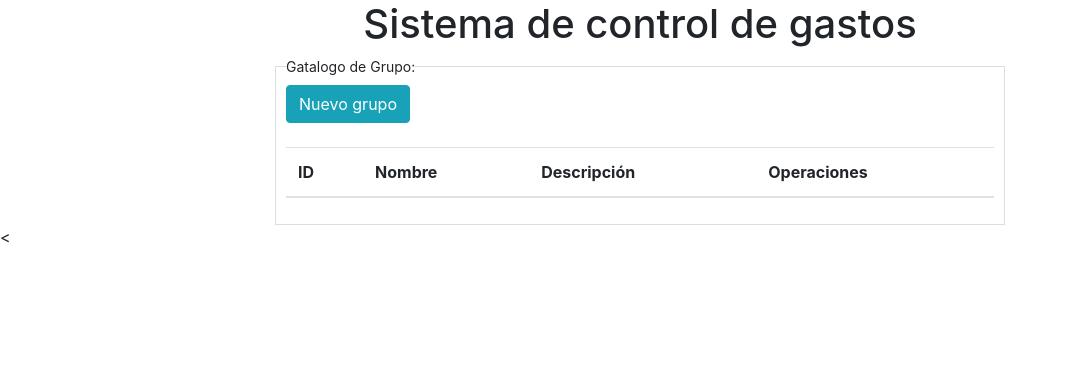
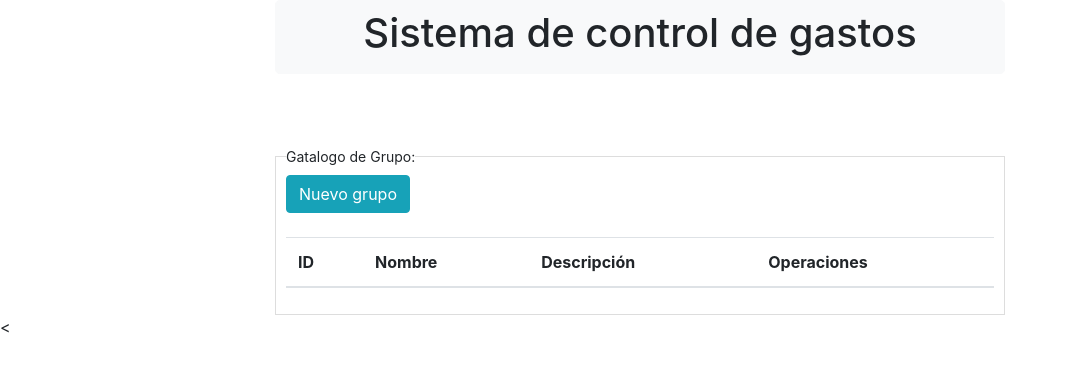
Before and after one commit to Estuardo-Sazo/proyecto-gastos-jose-, a plain HTML site: page grupos.html in a window 1280 px wide. Shown: the whole page, without its empty margins (0-1067 px from the left). Drawn offline with nearby package versions, Linux system fonts and the light colour scheme.

Commit message:
Cambios Generales

```diff
--- a/grupos.html
+++ b/grupos.html
@@ -10,7 +10,13 @@
 </head>
 <body>
     <div class="container">
-        <h1 align="center">Sistema de control de gastos</h1>
+       <div class="row justify-content-center">
+           <div class="col-md-8">
+            <a href="index.html" class="btn btn-light btn-lg btn-block"> <h1 >Sistema de control de gastos</h1></a>
+           </div>
+       </div>
+       <br><br><br>
+
         <div class="row justify-content-center">
             <div class="col-md-8">
                 <fieldset >
```
Also changed, not shown: index.html (+6 -1 lines), nuevogrupo.html (+6 -1 lines).
